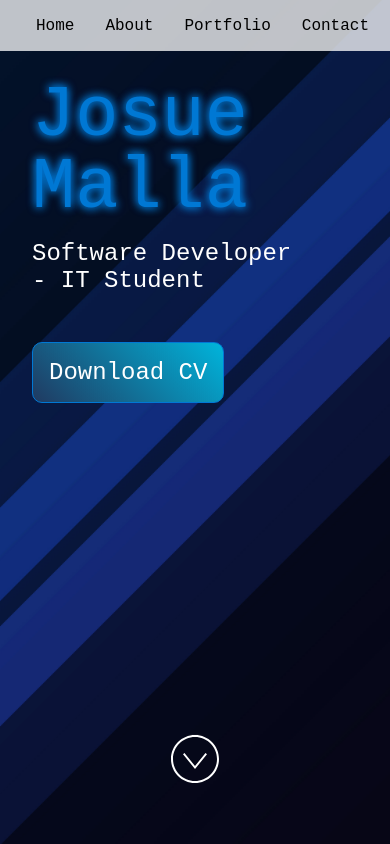
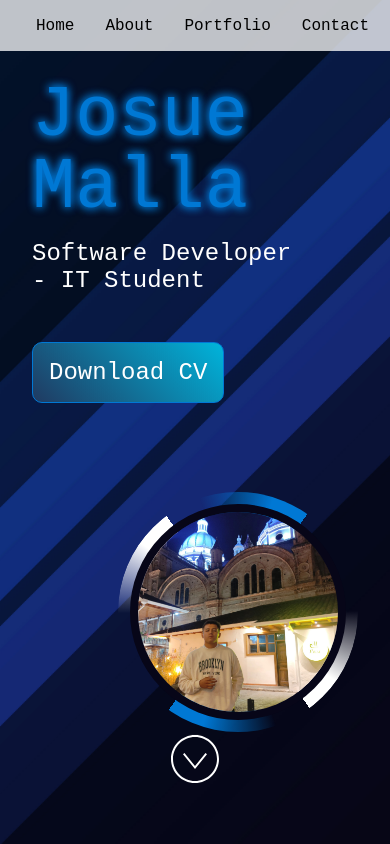
Before and after one commit to jossuema/portfolio, a React (Vite) app: page / in a window 390 px wide. Built offline with nearby package versions, Linux system fonts and the light colour scheme; a web font is replaced by a local one.

Commit message:
adding perfil image

```diff
--- a/src/Components/Home.jsx
+++ b/src/Components/Home.jsx
@@ -22,6 +22,7 @@ import cv from "../josue_cv.pdf";
  * freely use on your site.
  */
 import image from "../images/back-home.jpg";
+import perfil from "../images/perfil.jpg";
 
 const imageAltText =
   "Adult female in office setting leaning against a glass wall while holding a platinum Microsoft Surface Pro 7 in tablet mode preparing to write with Microsoft Surface Pen";
@@ -30,6 +31,9 @@ const Home = ({ name, title, homeRef }) => {
   return (
     <section id="home" className="min-height" ref={homeRef}>
       <img className="background" src={image} alt="" />
+      <div className="contenedor-perfil">
+        <img src={perfil} alt="perfil" className="perfil" />
+      </div>
       <div style={{ position: "absolute", top: "5rem", left: "2rem", width: "17rem" }}>
         <h1>{name}</h1>
         <h2 style={{ color: "white" }}>{title}</h2>
--- a/src/Components/Portfolio.jsx
+++ b/src/Components/Portfolio.jsx
@@ -71,7 +71,12 @@ const Portfolio = (props) => {
         <div className="imgPortfolio" style={{ maxWidth: "40%", alignSelf: "center" }}>
           <img
             src={image}
-            style={{ height: "90%", width: "100%", objectFit: "cover" }}
+            style={{
+              height: "90%",
+              width: "100%",
+              objectFit: "cover",
+              backgroundColor: "skyblue",
+              boxShadow: "10px 10px 20px #00b4db"}}
             alt={imageAltText}
           />
         </div>
--- a/src/styles.css
+++ b/src/styles.css
@@ -254,6 +254,66 @@ img.socialIcon:hover{
   gap: 2.5rem;
 }
 
+.contenedor-perfil{
+  position: absolute;
+  right: 5rem; /* Alinea el contenedor a la izquierda */
+  bottom: 5rem; /* Alinea el contenedor al fondo */
+  width: 20rem;
+  height: 20rem;
+  border-radius: 50%;
+  overflow: hidden;
+  background: repeating-conic-gradient(from var(--a), #0078d4 0%, #0078d4 5%, transparent 5%, transparent 40%, #0078d4 50%);
+  animation: animate 10s linear infinite;
+}
+
+@property --a{
+  syntax: "<angle>";
+  inherits: false;
+  initial-value: 0deg;
+}
+
+@keyframes animate {
+  0% {
+    --a: 0deg;
+  }
+  100% {
+    --a: 360deg;
+  }
+}
+
+.contenedor-perfil::before {
+  content: "";
+  position: absolute;
+  top: 0;
+  left: 0;
+  width: 100%;
+  height: 100%;
+  border-radius: 50%;
+  background: repeating-conic-gradient(from var(--a), white 0%, white 5%, transparent 5%, transparent 40%, white 50%);
+  animation: animate 10s linear infinite;
+  animation-delay: -3s;
+}
+
+.perfil {
+  width: 90%; /* Reduce el ancho para compensar el ancho del borde */
+  height: 90%; /* Reduce la altura para compensar el ancho del borde */
+  border-radius: 50%; /* Mantiene los bordes redondos */
+  position: absolute;
+  top: 5%; /* Posiciona el elemento centrado verticalmente */
+  left: 5%; /* Posiciona el elemento centrado horizontalmente */
+  border: 0.5rem solid #070618; /* Agrega un borde blanco de 2px de grosor */
+  box-sizing: border-box;
+}
+
+@keyframes rotateAround {
+  0% {
+    transform: translate(-50%, -50%) rotate(0deg);
+  }
+  100% {
+    transform: translate(-50%, -50%) rotate(360deg);
+  }
+}
+
 @keyframes moverFlecha {
   0%, 100% {
     transform: translateY(0) translateX(-50%);
@@ -328,4 +388,11 @@ img.socialIcon:hover{
   h1{
     font-size: 4.5rem;
   }
+
+  .contenedor-perfil{
+    right: 2rem;
+    bottom: 7rem;
+    width: 15rem;
+    height: 15rem;
+  }
 }
```
Also changed, not shown: src/images/perfil.jpg (added).
